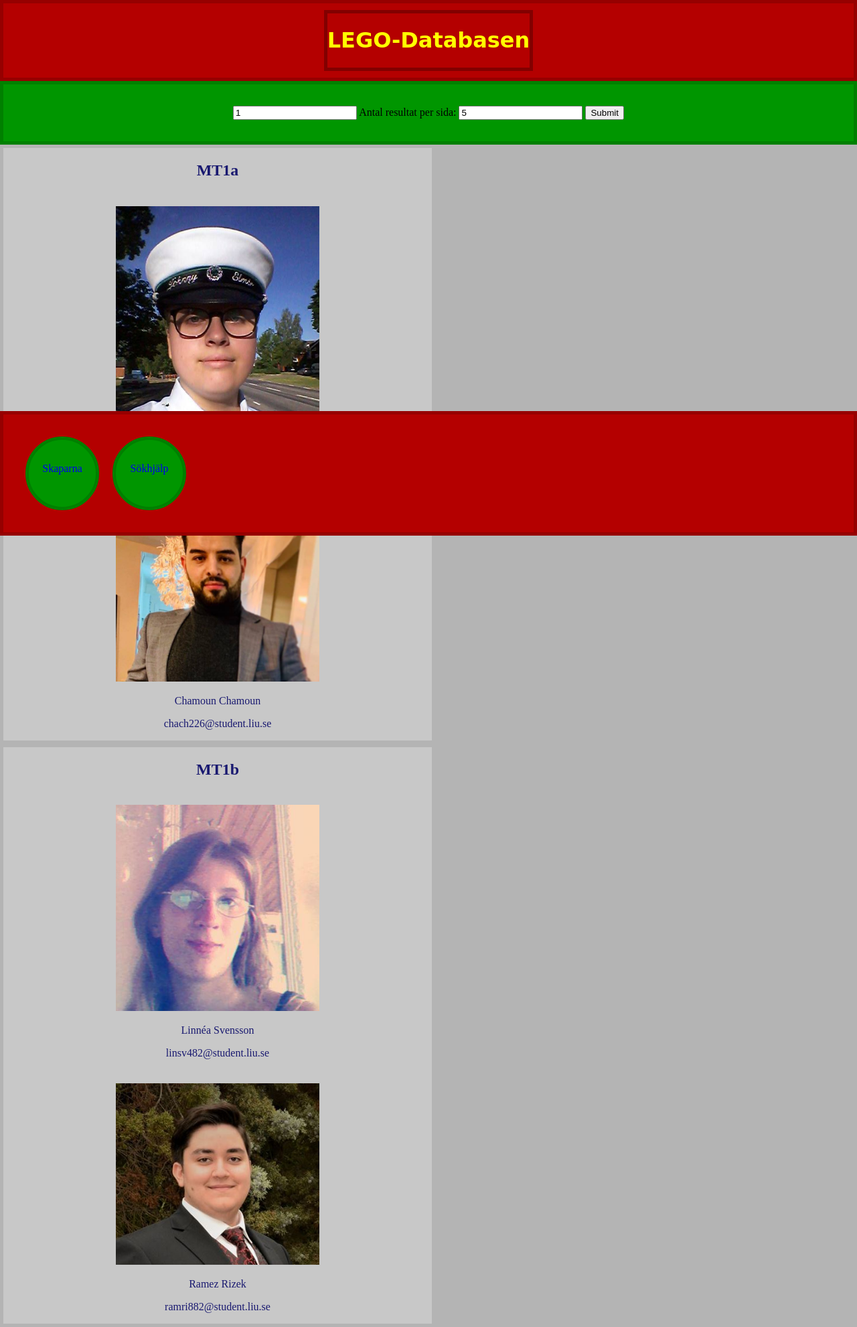
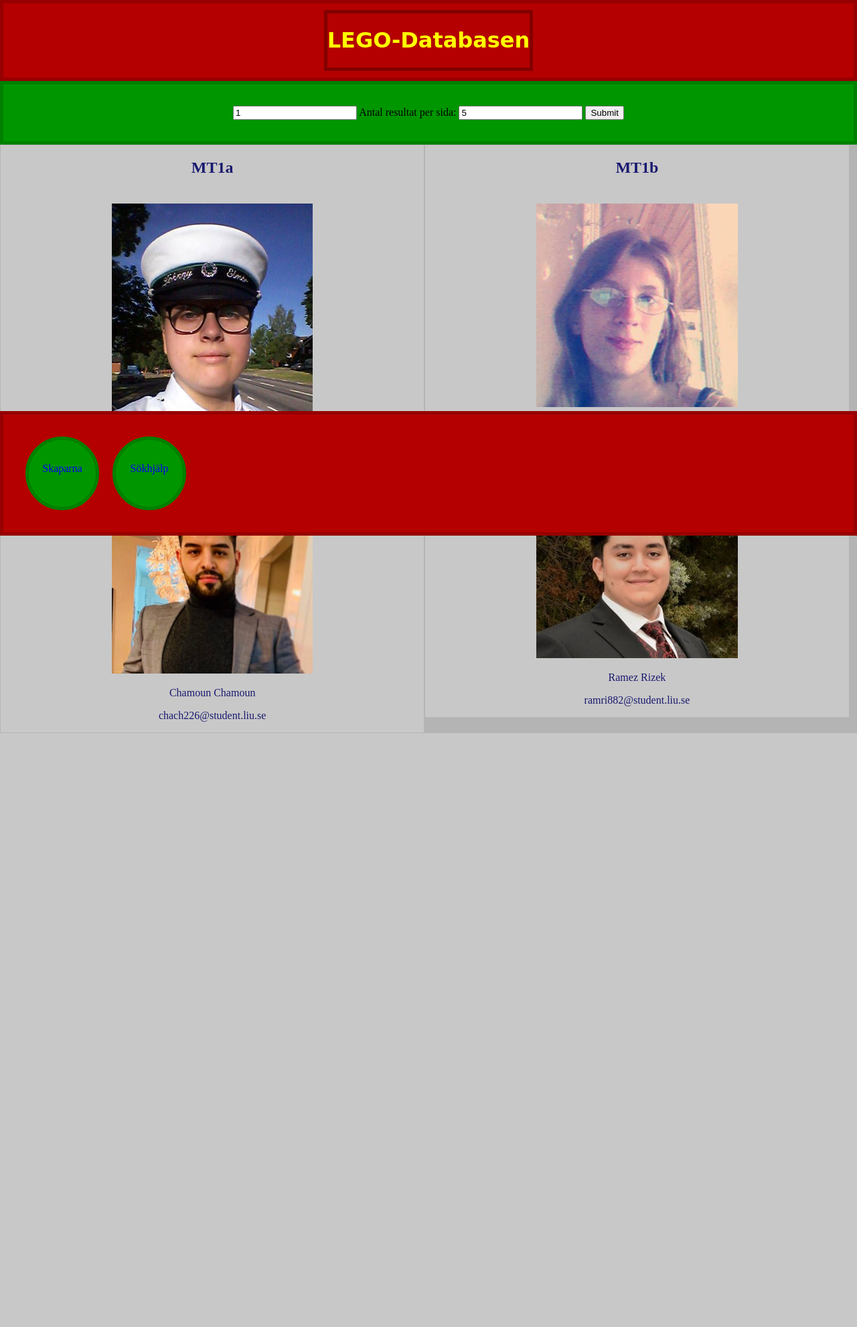
Before and after one commit to JohnnyElmer/TNMK30, a PHP site: page /skaparna.php?set=1 in a window 1280 px wide. Shown: the whole page at 67% size. After the commit the page ends 1095 px from the top, so only its background shows below. Run offline with PHP 8.4, Linux system fonts and the light colour scheme.

Commit message:
Update Lego.css

```diff
--- a/Lego.css
+++ b/Lego.css
@@ -116,11 +116,11 @@ body
 /*properties for the divs containing info about creaters*/
 .ruta
 {
-	border: solid 5px rgb(180,180,180);
+	border: solid 1px rgb(180,180,180);
 	background-color: rgb(200,200,200);
 	min-height:90%;
 	margin: auto;
-	width: 50%;
+	width: 49.4%;
 	float: left;
 	text-align: center;
 	color: midnightblue;
```
